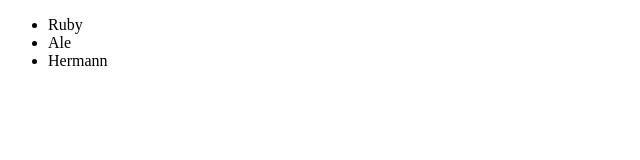
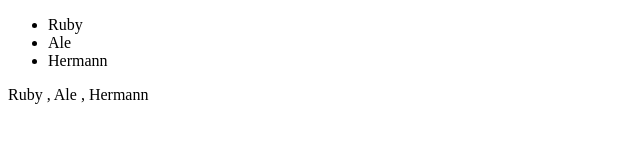
Before and after one commit to alessandra60/complete-intro-to-vue-3-workshop-main, a plain HTML site: page index.html in a window 1280 px wide. Shown: the whole page, without its empty margins (0-640 px from the left). Drawn offline with nearby package versions, Linux system fonts and the light colour scheme.

Commit message:
V-for to show a list item in a line

```diff
--- a/index.html
+++ b/index.html
@@ -12,6 +12,11 @@
       <ul v-else>
         <li v-for="character in characterList">{{character.name}}</li>
       </ul>
+      <p>
+        <span v-for="(character,index) in characterList"
+          >{{character.name}}{{index===characterList.length-1?"":" , "}}
+        </span>
+      </p>
     </div>
     <script src="https://unpkg.com/vue@3/dist/vue.global.js"></script>
     <script>
```
